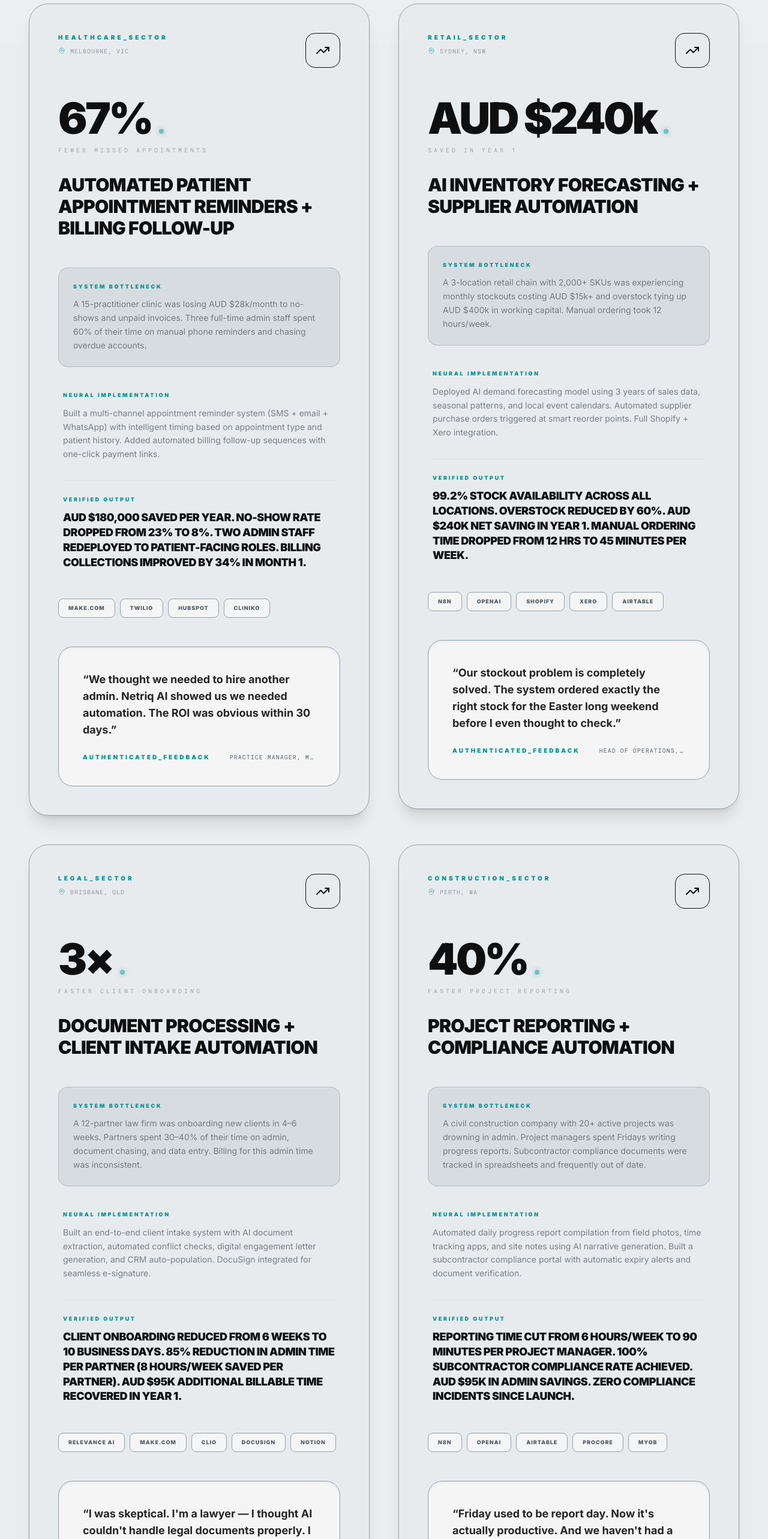
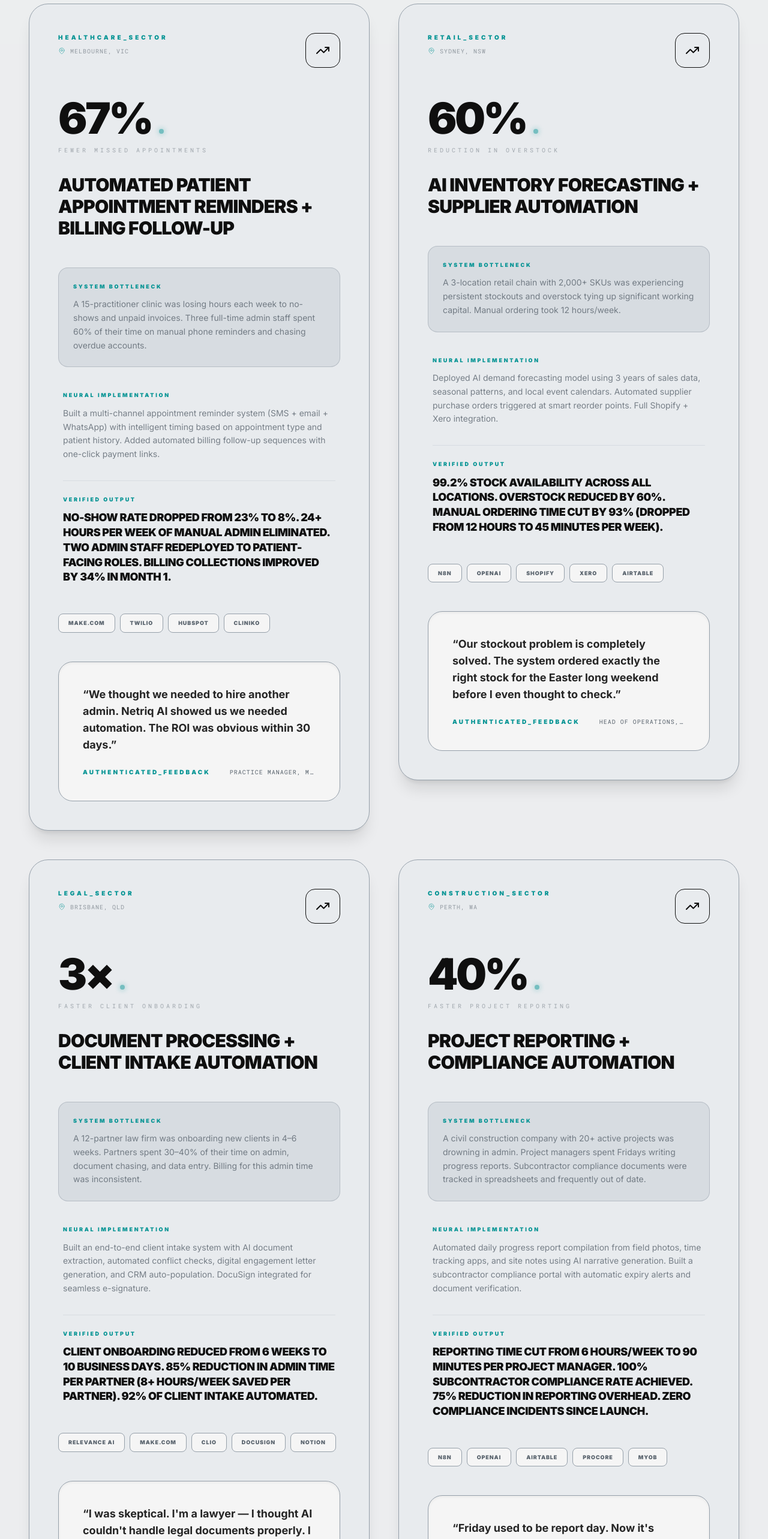
Before and after one commit to netriqai/netriqai, a Next.js app: page /case-studies in a window 1280 px wide. Shown: the part 1960-4526 px from the top of the page at 60% size. Built offline with nearby package versions, Linux system fonts and the light colour scheme.

Commit message:
style: remove AUD financial metrics and replace with percentage and hourly productivity metrics in case studies and home stats

```diff
--- a/app/case-studies/CaseStudiesClient.tsx
+++ b/app/case-studies/CaseStudiesClient.tsx
@@ -75,10 +75,10 @@ const caseStudies: CaseStudy[] = [
     metric: '67%',
     metricLabel: 'fewer missed appointments',
     challenge:
-      'A 15-practitioner clinic was losing AUD $28k/month to no-shows and unpaid invoices. Three full-time admin staff spent 60% of their time on manual phone reminders and chasing overdue accounts.',
+      'A 15-practitioner clinic was losing hours each week to no-shows and unpaid invoices. Three full-time admin staff spent 60% of their time on manual phone reminders and chasing overdue accounts.',
     solution:
       'Built a multi-channel appointment reminder system (SMS + email + WhatsApp) with intelligent timing based on appointment type and patient history. Added automated billing follow-up sequences with one-click payment links.',
-    result: 'AUD $180,000 saved per year. No-show rate dropped from 23% to 8%. Two admin staff redeployed to patient-facing roles. Billing collections improved by 34% in Month 1.',
+    result: 'No-show rate dropped from 23% to 8%. 24+ hours per week of manual admin eliminated. Two admin staff redeployed to patient-facing roles. Billing collections improved by 34% in Month 1.',
     tools: ['Make.com', 'Twilio', 'HubSpot', 'Cliniko'],
     quote: 'We thought we needed to hire another admin. Netriq AI showed us we needed automation. The ROI was obvious within 30 days.',
     quoteAuthor: 'Practice Manager, Melbourne Clinic',
@@ -87,13 +87,13 @@ const caseStudies: CaseStudy[] = [
     industry: 'Retail',
     location: 'Sydney, NSW',
     headline: 'AI inventory forecasting + supplier automation',
-    metric: 'AUD $240k',
-    metricLabel: 'saved in Year 1',
+    metric: '60%',
+    metricLabel: 'reduction in overstock',
     challenge:
-      "A 3-location retail chain with 2,000+ SKUs was experiencing monthly stockouts costing AUD $15k+ and overstock tying up AUD $400k in working capital. Manual ordering took 12 hours/week.",
+      "A 3-location retail chain with 2,000+ SKUs was experiencing persistent stockouts and overstock tying up significant working capital. Manual ordering took 12 hours/week.",
     solution:
       'Deployed AI demand forecasting model using 3 years of sales data, seasonal patterns, and local event calendars. Automated supplier purchase orders triggered at smart reorder points. Full Shopify + Xero integration.',
-    result: '99.2% stock availability across all locations. Overstock reduced by 60%. AUD $240k net saving in Year 1. Manual ordering time dropped from 12 hrs to 45 minutes per week.',
+    result: '99.2% stock availability across all locations. Overstock reduced by 60%. Manual ordering time cut by 93% (dropped from 12 hours to 45 minutes per week).',
     tools: ['n8n', 'OpenAI', 'Shopify', 'Xero', 'Airtable'],
     quote: 'Our stockout problem is completely solved. The system ordered exactly the right stock for the Easter long weekend before I even thought to check.',
     quoteAuthor: 'Head of Operations, Sydney Retail Chain',
@@ -108,7 +108,7 @@ const caseStudies: CaseStudy[] = [
       'A 12-partner law firm was onboarding new clients in 4–6 weeks. Partners spent 30–40% of their time on admin, document chasing, and data entry. Billing for this admin time was inconsistent.',
     solution:
       'Built an end-to-end client intake system with AI document extraction, automated conflict checks, digital engagement letter generation, and CRM auto-population. DocuSign integrated for seamless e-signature.',
-    result: 'Client onboarding reduced from 6 weeks to 10 business days. 85% reduction in admin time per partner (8 hours/week saved per partner). AUD $95k additional billable time recovered in Year 1.',
+    result: 'Client onboarding reduced from 6 weeks to 10 business days. 85% reduction in admin time per partner (8+ hours/week saved per partner). 92% of client intake automated.',
     tools: ['Relevance AI', 'Make.com', 'Clio', 'DocuSign', 'Notion'],
     quote: "I was skeptical. I'm a lawyer — I thought AI couldn't handle legal documents properly. I was completely wrong. It's more accurate than manual data entry.",
     quoteAuthor: 'Managing Partner, Brisbane Law Firm',
@@ -123,7 +123,7 @@ const caseStudies: CaseStudy[] = [
       'A civil construction company with 20+ active projects was drowning in admin. Project managers spent Fridays writing progress reports. Subcontractor compliance documents were tracked in spreadsheets and frequently out of date.',
     solution:
       'Automated daily progress report compilation from field photos, time tracking apps, and site notes using AI narrative generation. Built a subcontractor compliance portal with automatic expiry alerts and document verification.',
-    result: 'Reporting time cut from 6 hours/week to 90 minutes per project manager. 100% subcontractor compliance rate achieved. AUD $95k in admin savings. Zero compliance incidents since launch.',
+    result: 'Reporting time cut from 6 hours/week to 90 minutes per project manager. 100% subcontractor compliance rate achieved. 75% reduction in reporting overhead. Zero compliance incidents since launch.',
     tools: ['n8n', 'OpenAI', 'Airtable', 'Procore', 'MYOB'],
     quote: 'Friday used to be report day. Now it\'s actually productive. And we haven\'t had a compliance breach since the system went live 14 months ago.',
     quoteAuthor: 'Operations Director, Perth Civil',
--- a/app/case-studies/page.tsx
+++ b/app/case-studies/page.tsx
@@ -18,7 +18,7 @@ export const metadata: Metadata = {
   openGraph: {
     title: 'AI Automation Success Stories — Netriq AI',
     description:
-      'Concrete evidence of neural automation driving ROI for Australian SMBs. 3x faster onboarding, 67% fewer no-shows, and AUD $240k+ in yearly savings.',
+      'Concrete evidence of neural automation driving ROI for Australian SMBs. 3x faster onboarding, 67% fewer no-shows, and 80%+ operational efficiency gains.',
     url: 'https://netriq.com.au/case-studies',
   },
   alternates: {
--- a/components/home/CaseStudiesTeaser.tsx
+++ b/components/home/CaseStudiesTeaser.tsx
@@ -9,22 +9,22 @@ const caseStudies = [
     industry: 'Healthcare',
     location: 'Melbourne, Victoria',
     metric: '67%',
-    metricLabel: 'reduction in support tickets in 21 days',
+    metricLabel: 'reduction in no-shows in 21 days',
     problem: 'Patient appointment no-shows and billing follow-up consumed 3 FTE worth of admin time.',
     solution: 'Automated appointment reminders, rebooking flows, and billing nudge sequences.',
     tools: ['Make.com', 'Twilio', 'HubSpot'],
-    result: 'AUD $180,000 saved annually. Admin team redeployed to patient care.',
+    result: '24+ hours/week of admin saved. Admin team redeployed to patient care.',
     color: '#06B6D4',
   },
   {
     industry: 'E-commerce',
     location: 'Sydney, New South Wales',
-    metric: 'AUD $240k',
-    metricLabel: 'saved in Year 1 through inventory automation',
-    problem: 'Overstocking and stockouts were costing $20k/month. Manual supplier ordering was error-prone.',
+    metric: '60%',
+    metricLabel: 'reduction in overstock within Year 1',
+    problem: 'Persistent overstocking and stockouts tied up working capital. Manual supplier ordering was error-prone.',
     solution: 'AI-powered demand forecasting with automated supplier PO generation and reorder triggers.',
     tools: ['n8n', 'OpenAI', 'Shopify', 'Xero'],
-    result: '99.2% stock availability. Stockout costs eliminated. $240k net saving in Year 1.',
+    result: '99.2% stock availability. Stockout costs eliminated. Ordering time cut by 93%.',
     color: '#4ADE80',
   },
   {
--- a/components/home/SocialProof.tsx
+++ b/components/home/SocialProof.tsx
@@ -3,7 +3,7 @@
 const stats = [
   { value: '50+', label: 'Installations' },
   { value: '99.9%', label: 'Uptime' },
-  { value: '4.2M', label: 'AUD Saved' },
+  { value: '8.2k+', label: 'Hours Saved' },
   { value: '2.1M', label: 'Rows Processed' },
 ];
 
--- a/components/home/StatsBar.tsx
+++ b/components/home/StatsBar.tsx
@@ -6,7 +6,7 @@ import AnimatedCounter from '@/components/ui/AnimatedCounter';
 
 const stats = [
   { value: 247, label: 'Workflows Executed', prefix: '' },
-  { value: 4.2, label: 'Capital Recouped', prefix: 'AUD $' },
+  { value: 8200, label: 'Hours Reclaimed', prefix: '', suffix: '+' },
   { value: 99.9, label: 'System Uptime', prefix: '', suffix: '%' },
   { value: 30, label: 'Days to Deploy', prefix: '' },
 ];
```
